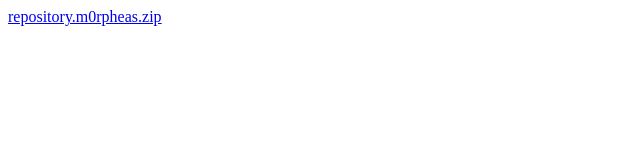
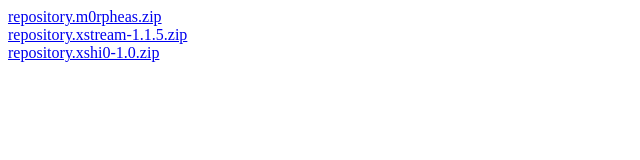
Before and after one commit to m0rpheas/m0rpheas.github.io, a plain HTML site: page packages/index.html in a window 1280 px wide. Shown: the whole page, without its empty margins (0-640 px from the left). Drawn offline with Linux system fonts and the light colour scheme.

Commit message:
Add some German repos into packages for convinience

```diff
--- a/packages/index.html
+++ b/packages/index.html
@@ -2,6 +2,8 @@
 <html>
 <head><meta http-equiv="Content-Type" content="text/html; charset=UTF-8"></head>
 <body>
-<a href="repository.m0rpheas.zip">repository.m0rpheas.zip</a>
+<a href="repository.m0rpheas.zip">repository.m0rpheas.zip</a><br>
+<a href="repository.xstream-1.1.5.zip">repository.xstream-1.1.5.zip</a><br>
+<a href="repository.xship-1.0.zip">repository.xshi0-1.0.zip</a>
 </body>
 </html>
```
Also changed, not shown: 2 other files.
